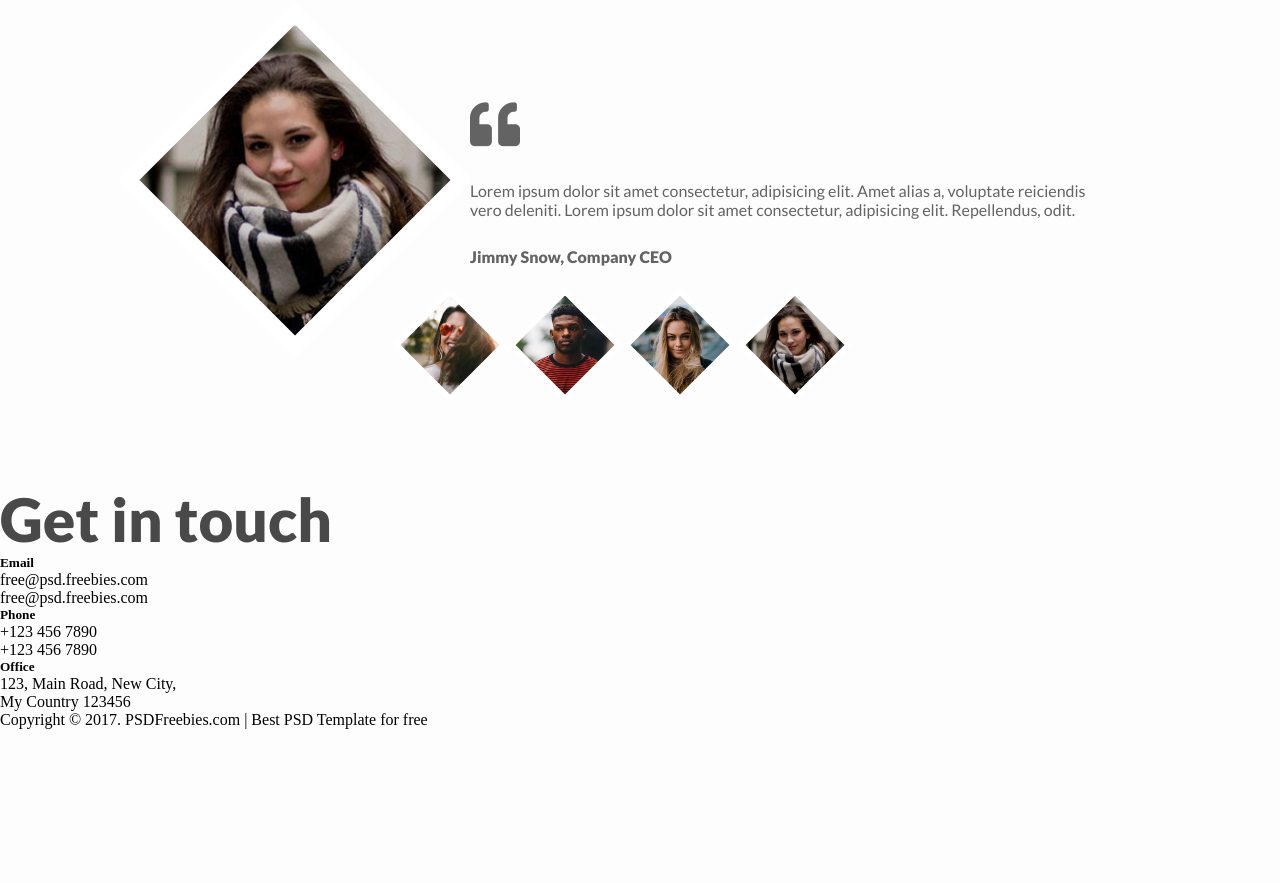
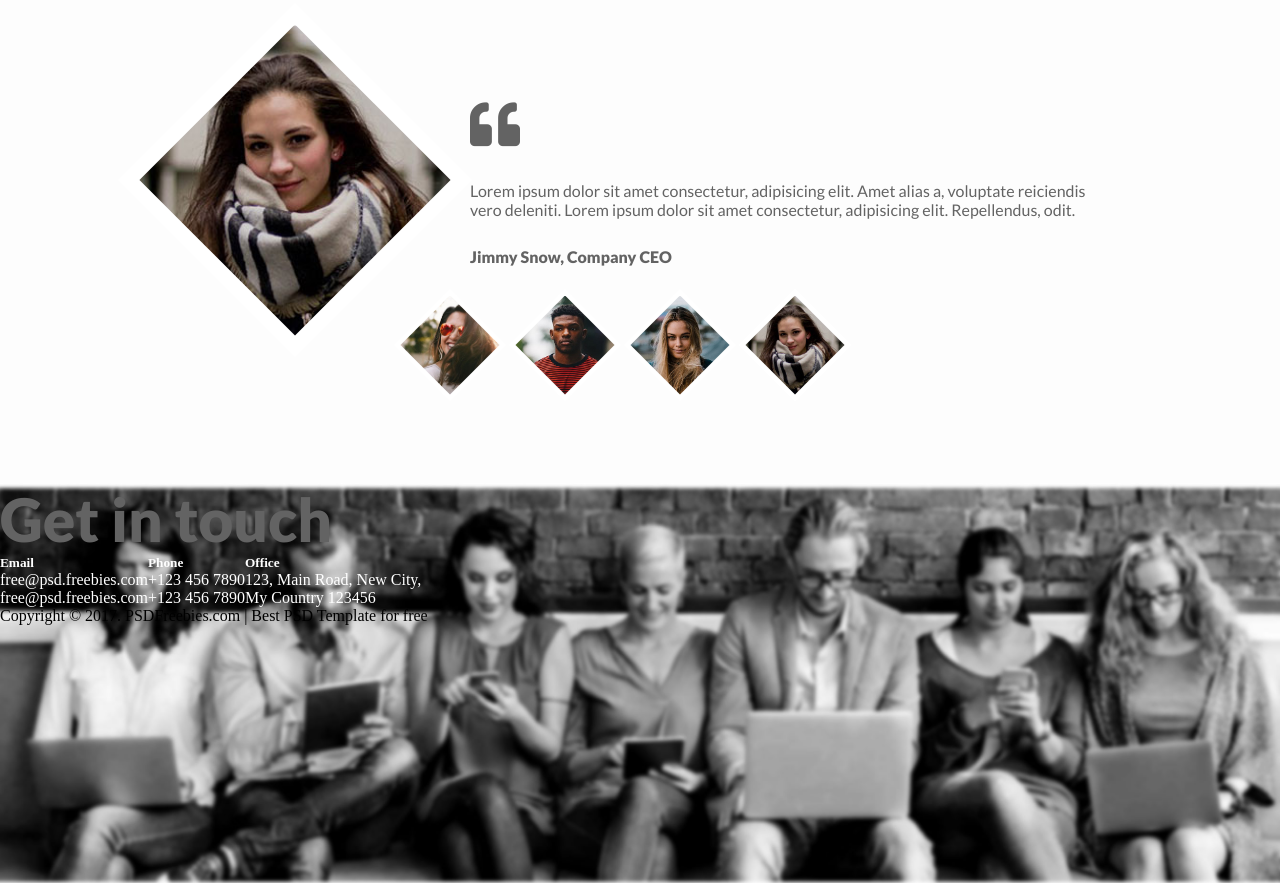
Before and after one commit to JCiechanowski93/Agency-landing-page, a website: page index.html in a window 1280 px wide. Shown: the part 3625-4508 px from the top of the page. Before the commit the page ends 4354 px from the top, so only its background shows below. Drawn offline with nearby package versions, Linux system fonts and the light colour scheme.

Commit message:
Contact section

```diff
--- a/scss/main.scss
+++ b/scss/main.scss
@@ -42,20 +42,28 @@
 }
 
 .contact__background {
-
+    background-image: url("../images/footer-people.jpg");
+    background-size: cover;
+    height: 400px;
   }
 
 .contact__title {
-
+    color: $grey-color-second;
+    align-content: center;
 }
 
 .section__title {
 
 }
 
-.contact__content {}
+.contact__content {
+    display: flex;
 
-.contact__details {}
+}
+
+.contact__details {
+    color: #fff;
+}
 
 .contact__icon {}
 
```
Also changed, not shown: css/main.css, 1 other file.
